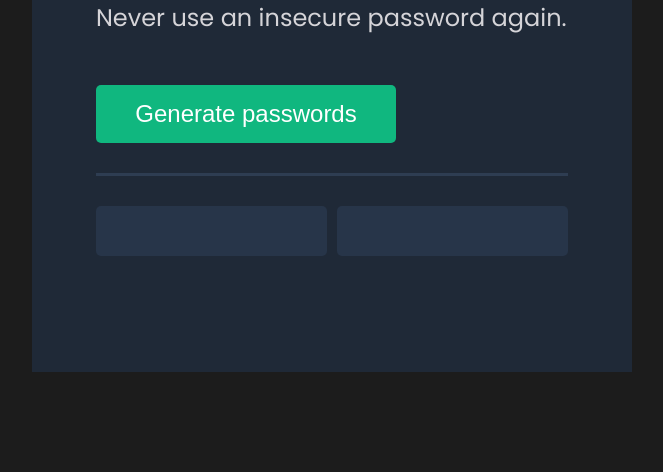
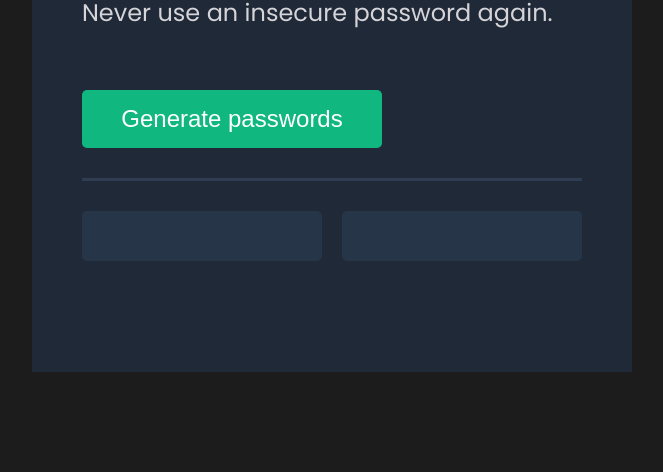
Before and after one commit to TuserSheikh/learning-css, a plain HTML site: page task-11/index.html in a window 1280 px wide. Shown: the part 328-800 px from the top of the page, without its empty margins (308-971 px from the left). Drawn offline with Linux system fonts and the light colour scheme.

Commit message:
some design fixed

```diff
--- a/task-11/styles.css
+++ b/task-11/styles.css
@@ -45,7 +45,7 @@ body {
 }
 
 .container {
-  padding: 0 5%;
+  padding: 0 50px;
   width: 600px;
   height: 600px;
   background: hsla(215, 28%, 17%, 1);
@@ -77,7 +77,7 @@ h1 span {
 p {
   color: hsla(255, 5%, 84%, 1);
   font-size: 1.5rem;
-  margin-bottom: 50px;
+  margin-bottom: 60px;
 }
 
 button {
@@ -106,10 +106,11 @@ button:hover {
 
 .password {
   display: flex;
-  gap: 10px;
+  justify-content: space-between;
 }
 
 .password button {
+  width: 240px;
   height: 50px;
   background: hsla(215, 30%, 22%, 1);
   color: hsla(160, 84%, 39%, 1);
```
